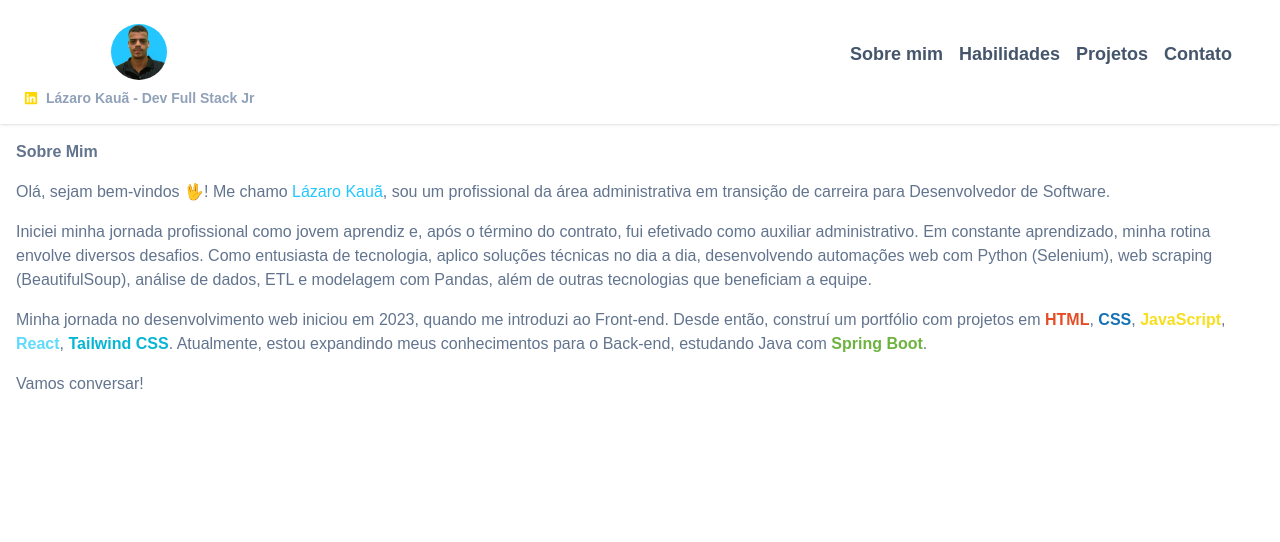
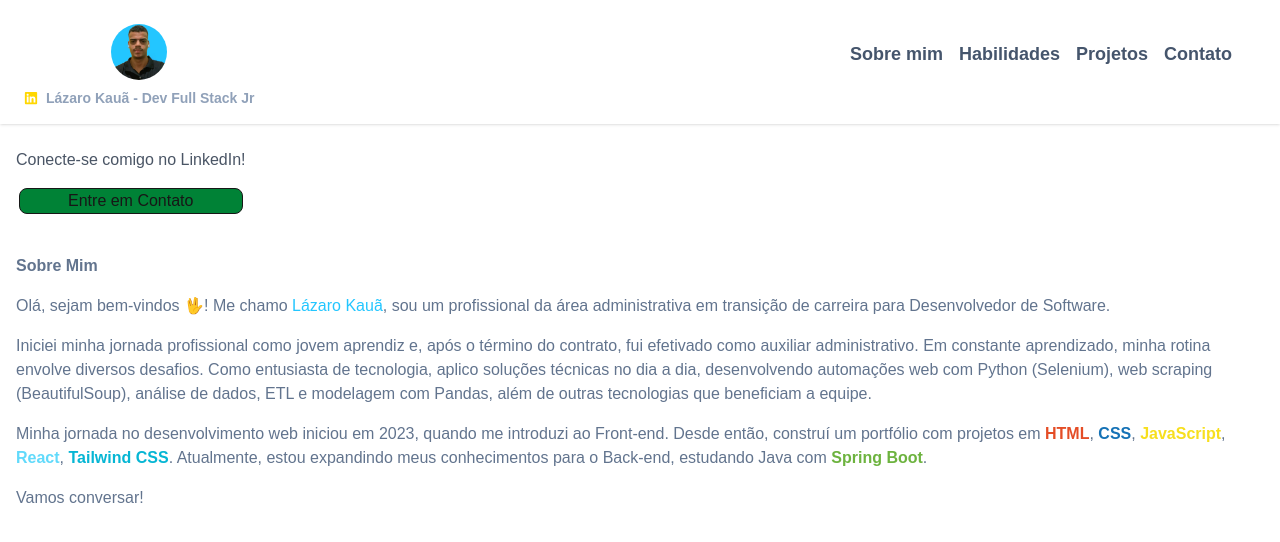
Before and after one commit to Lazarokaua/Pagina-Pessoal-maisPraTI, a Next.js app: page / in a window 1280 px wide. Shown: the top 542 px of the page. Built offline with nearby package versions, Linux system fonts and the light colour scheme.

Commit message:
feat: update components section hero

```diff
--- a/src/app/page.tsx
+++ b/src/app/page.tsx
@@ -1,10 +1,12 @@
 import { Header } from '@/components/shared/Header'
 import { AboutMe } from '@/components/shared/AboutMe'
+import { Hero } from '@/components/shared/Hero'
 
 export default function Home() {
     return (
         <main>
             <Header />
+            <Hero />
             <AboutMe />
         </main>
     )
--- a/src/components/shared/Hero.tsx
+++ b/src/components/shared/Hero.tsx
@@ -1,12 +1,18 @@
 
 
-function Hero() {
+export function Hero() {
     return (
-        <section>
-        {/* aqui quero adicionar um grid para:
-           - texto digitante
-           - botao para mensagem no linkedin
-        */}
+        <section className="flex px-4 py-6">
+
+            <div className="flex text-center flex-col items-center gap-4">
+                <h2 className="text-gray-600">Conecte-se comigo no LinkedIn!</h2>
+                <span className="border w-56 text-center rounded-lg bg-green-700"><a href="https://linkedin.com/in/lazarokaua" target="_black">Entre em Contato</a></span>
+            </div>
+
+            <div>
+                {/* Letras mechendo aqui ex: Lázaro Kauã, Carioca, etc...*/}
+            </div>
+
         </section>
     )
 }
```
Lines whose indentation alone changed are shown as unchanged.
